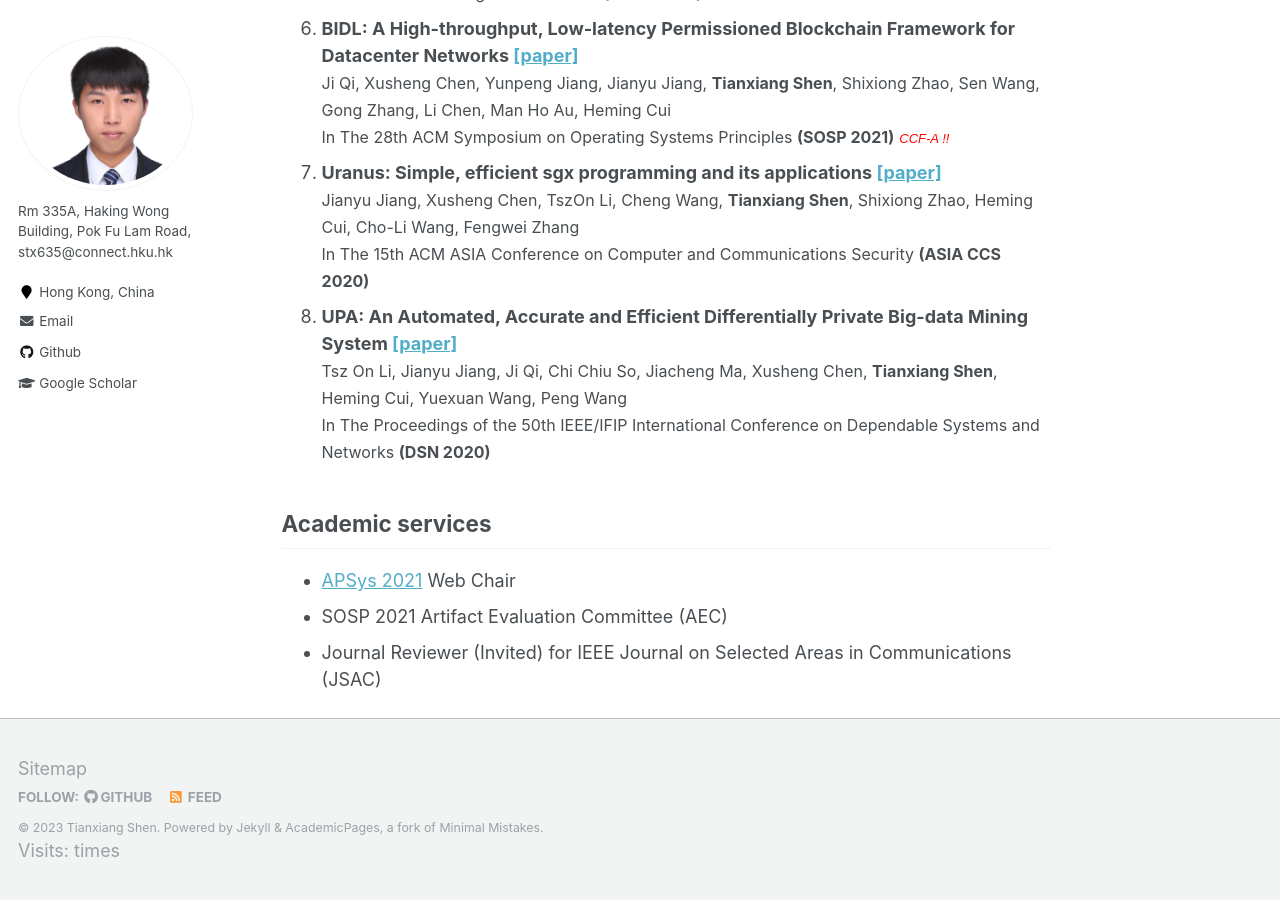
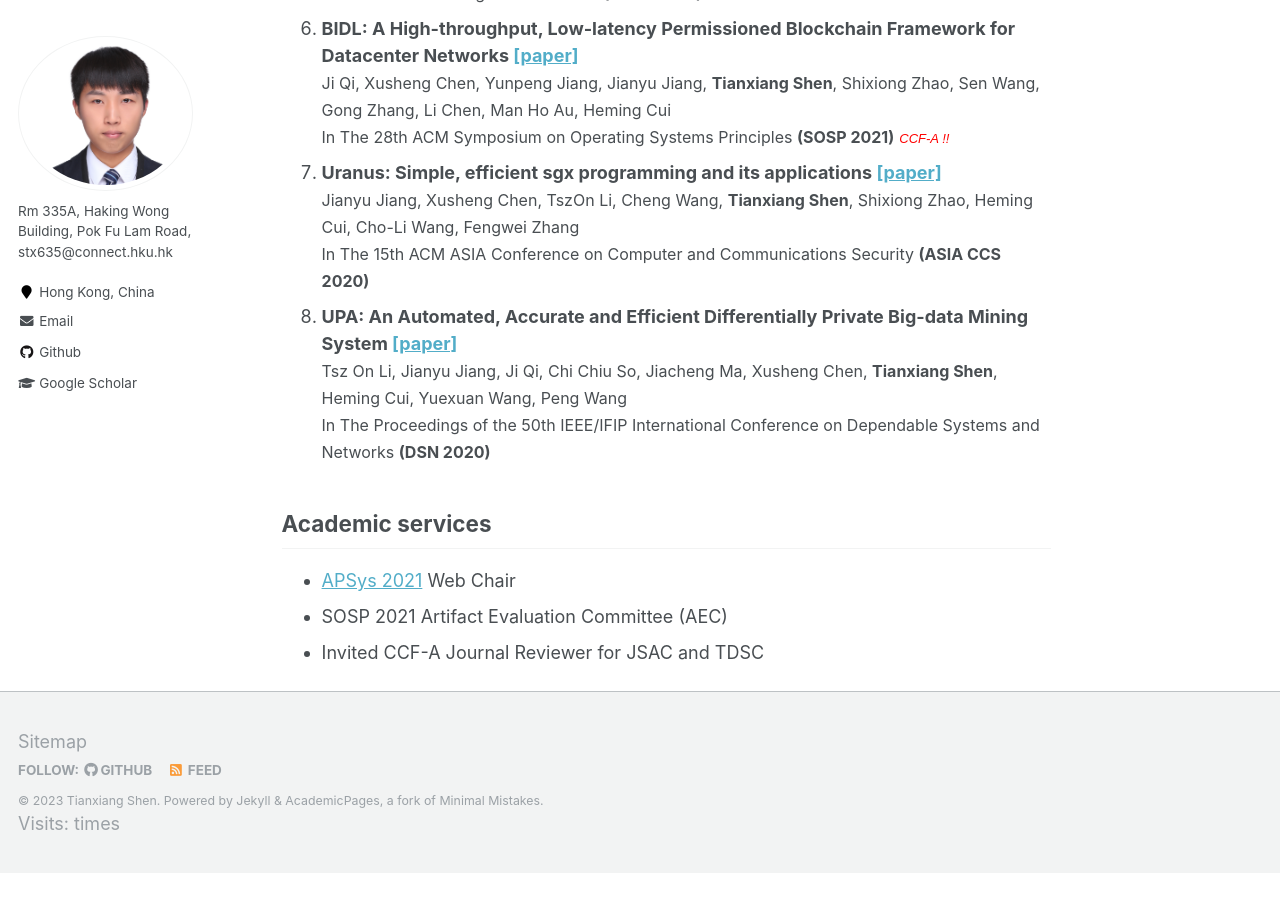
Before and after one commit to tianxiang999/tianxiang999.github.io, a Jekyll site: the page built from _pages/about.md, in a window 1280 px wide and 900 px high, scrolled down 1180 px. Built offline with Jekyll 4.4.1, drawn with Linux system fonts in a browser that asks for light colours; comment, search, counter and statistics services are not loaded; after the commit the page ends 2053 px from its top, so only the background shows below that.

Commit message:
Update about.md

```diff
--- a/_pages/about.md
+++ b/_pages/about.md
@@ -73,5 +73,5 @@ Academic services
 <ul>
   <li><a href="https://i.cs.hku.hk/apsys2021/index.html" target="_blank" rel="noopener noreferrer">APSys 2021</a> Web Chair</li>
   <li>SOSP 2021 Artifact Evaluation Committee (AEC)</li>
-  <li>Journal Reviewer (Invited) for IEEE Journal on Selected Areas in Communications (JSAC)</li>
+  <li>Invited CCF-A Journal Reviewer for JSAC and TDSC</li>
 </ul>
```
